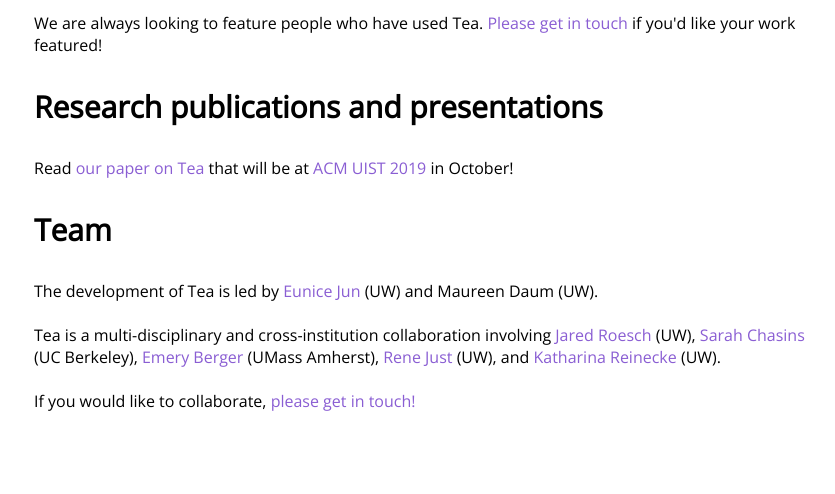
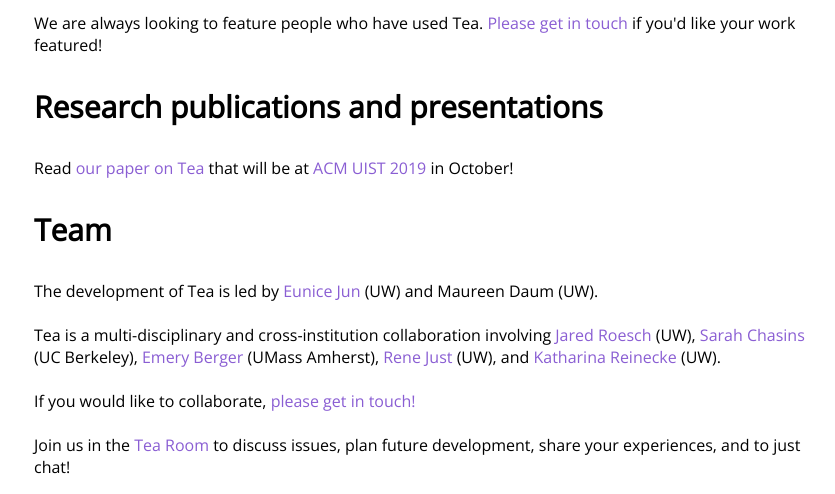
Before and after one commit to emjun/tea-lang-web, a Jekyll site: the page built from index.html, in a window 1280 px wide, cut to the strip 704-1198 px from the top of the page. Shown: the whole strip, without its empty margins (212-1047 px from the left). Built offline with Jekyll 4.4.1, drawn with Linux system fonts in a browser that asks for light colours; nearby versions of some CDN libraries; library files that are not in the unit come from our copies; before the commit the page ends 1132 px from its top, so only the background shows below that.

Commit message:
Add link to Gitter chat room

```diff
--- a/index.html
+++ b/index.html
@@ -48,5 +48,8 @@ summary: Tea is a high-level language for automatically selecting and executing
         <br>
         <br>
         If you would like to collaborate, <a href="mailto:emjun@cs.washington.edu">please get in touch!</a>
+        <br>
+        <br>
+        Join us in the <a href="https://gitter.im/tea-room/">Tea Room</a> to discuss issues, plan future development, share your experiences, and to just chat!
       </p>
   </div>
```
